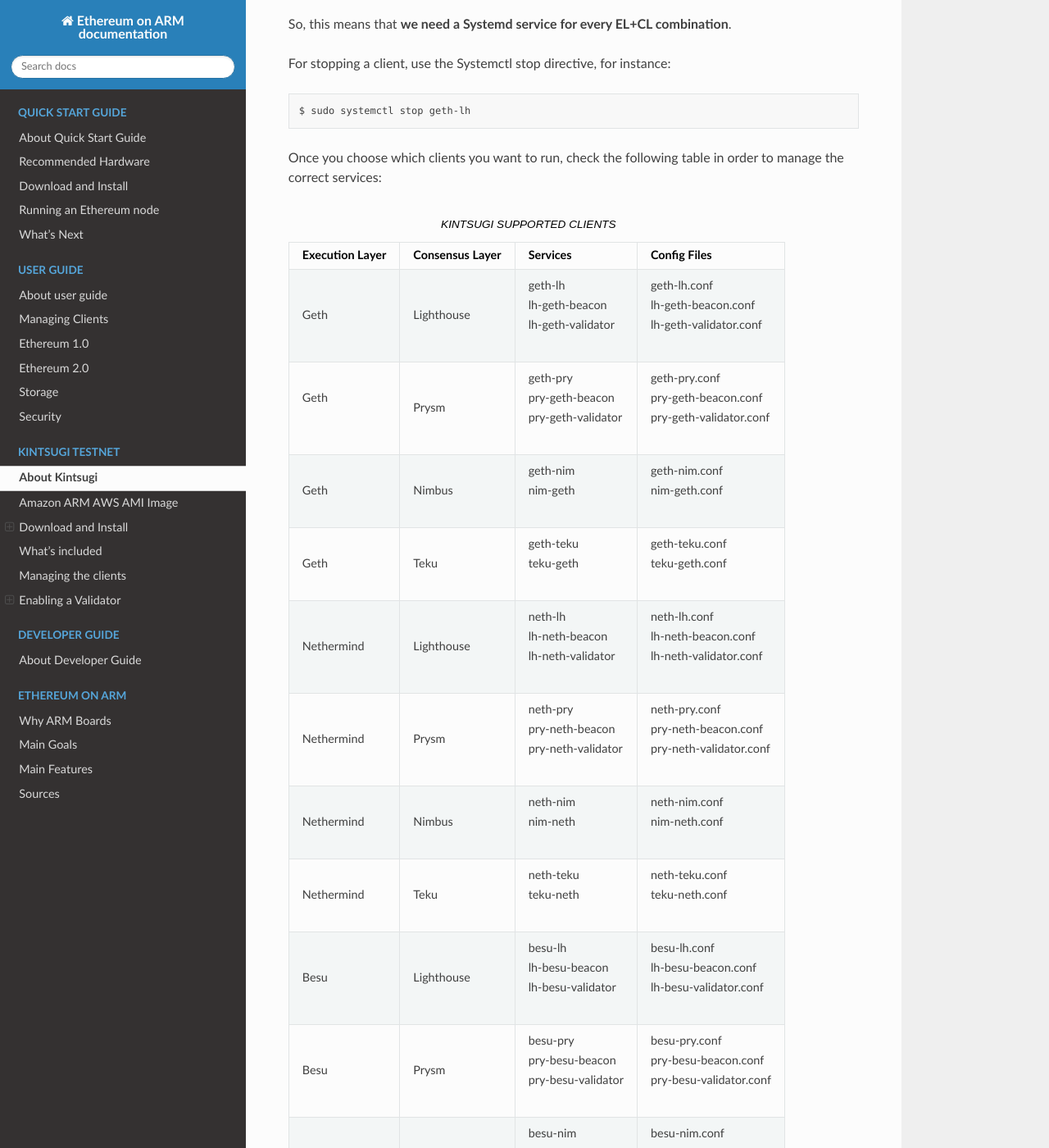
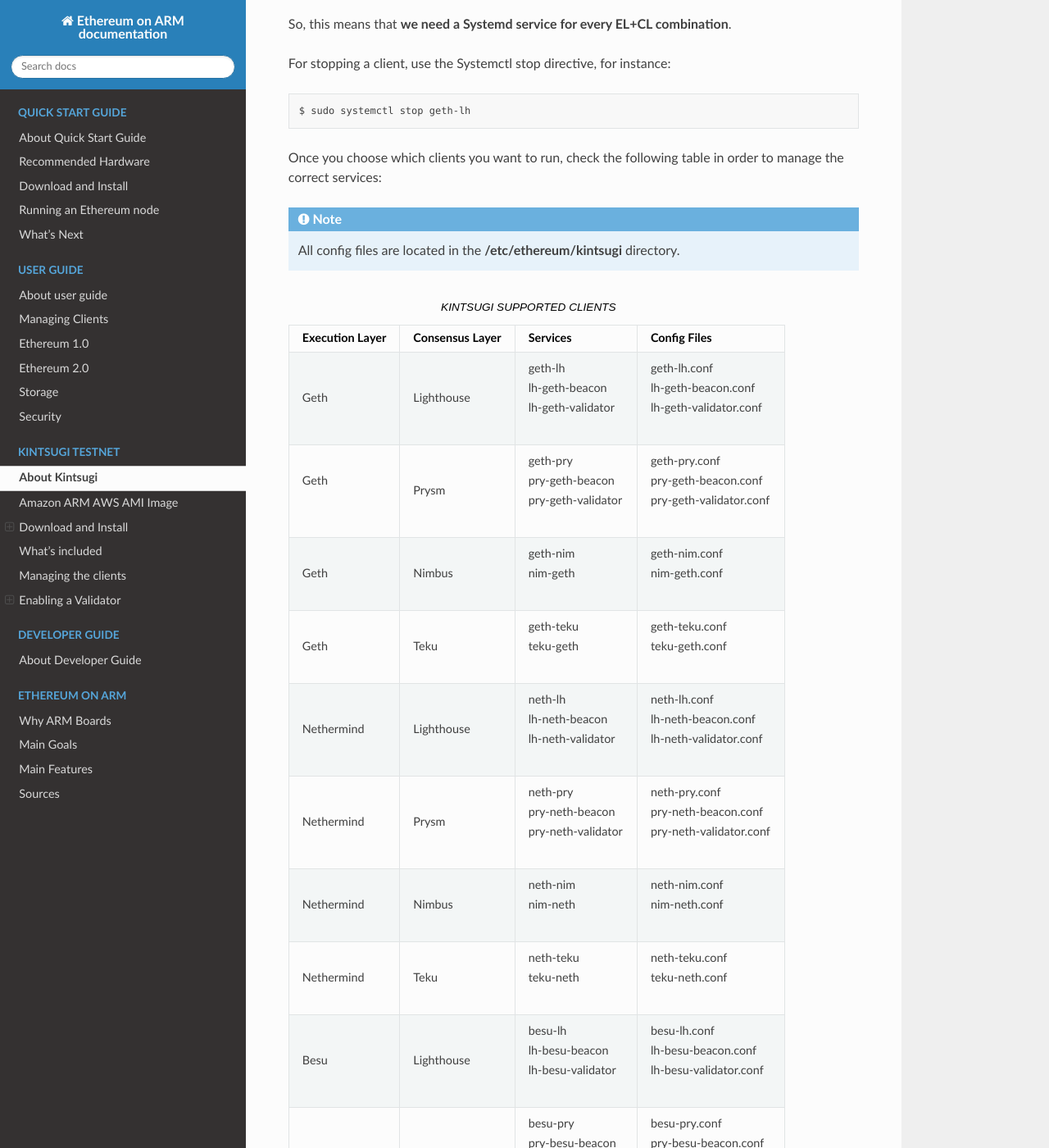
Before and after one commit to EOA-Blockchain-Labs/ethereumonarm, a Sphinx documentation site: the page built from docs/kintsugi/kintsugi-testnet.rst, in a window 1280 px wide and 1400 px high, scrolled down 5159 px. Shown: the whole window at 82% size. Built offline with Sphinx 7.4.7 and the Read the Docs theme 2.0.0, drawn with Linux system fonts in a browser that asks for light colours; some of the changed text lies outside the part shown.

Commit message:
added table note

```diff
--- a/docs/kintsugi/kintsugi-testnet.rst
+++ b/docs/kintsugi/kintsugi-testnet.rst
@@ -236,6 +236,9 @@
 Once you choose which clients you want to run, check the following table in order
 to manage the correct services:
 
+.. note::
+  All config files are located in the **/etc/ethereum/kintsugi** directory.
+
 .. csv-table:: KINTSUGI SUPPORTED CLIENTS
   :header: Execution Layer, Consensus Layer, Services, Config Files
 
```
Also changed, not shown: other parts of docs/kintsugi/kintsugi-testnet.rst (+0 -2 lines).
